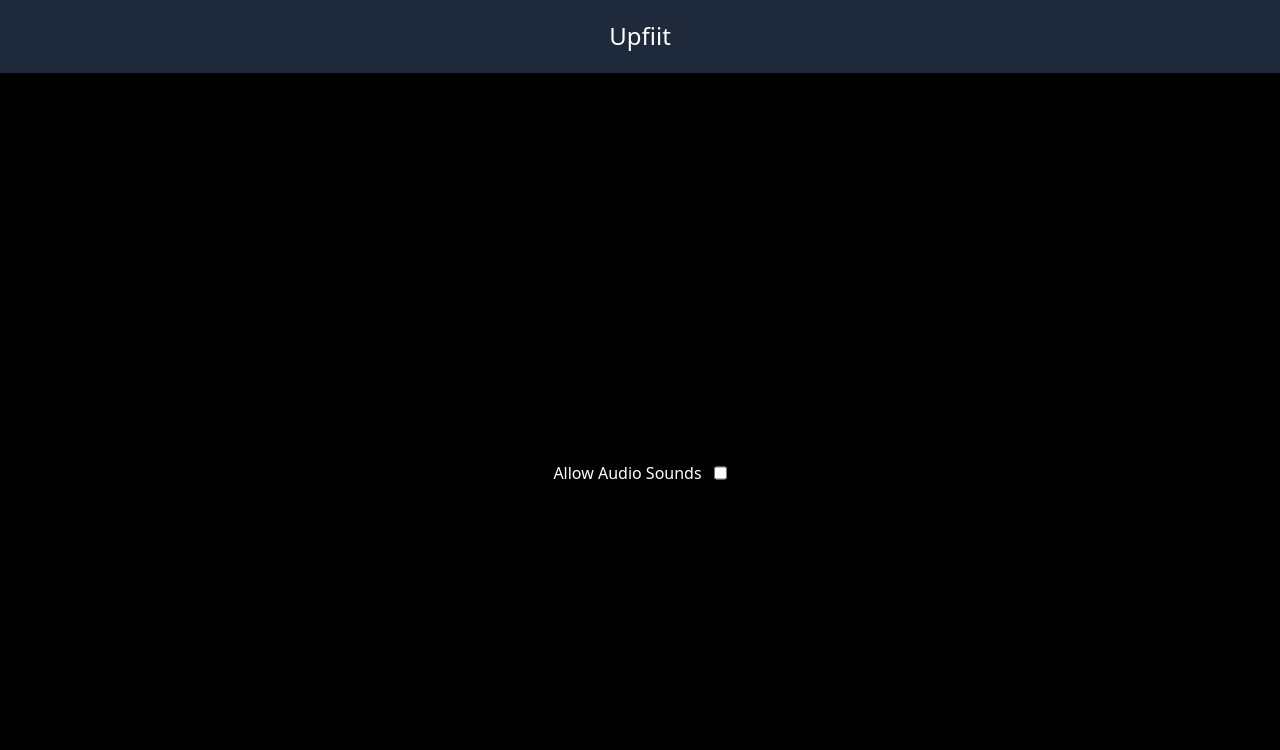
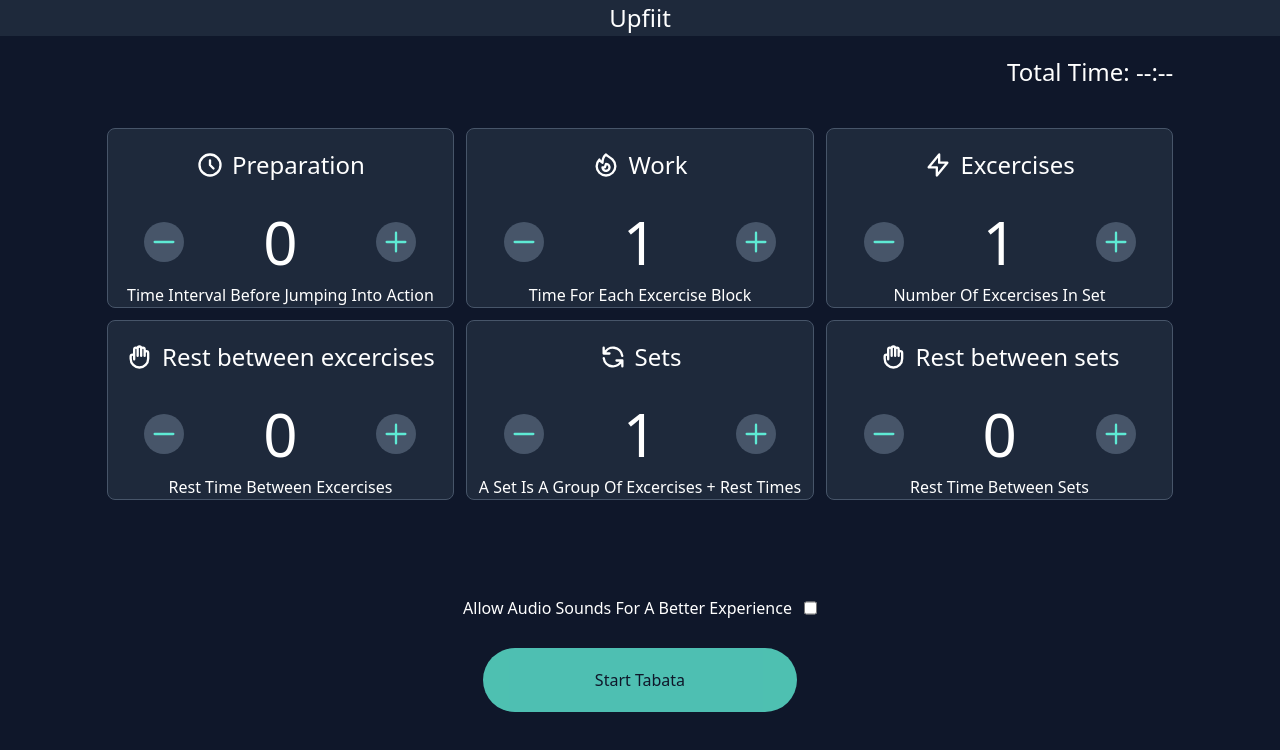
Before and after one commit to falvarezco/upfiit, a React (Vite) app: page / in a window 1280 px wide. Shown: the top 750 px of the page. Built offline with nearby package versions, Linux system fonts and the light colour scheme.

Commit message:
UI functionality tweaks at the preview, highlight current and pause/continue functionality and design

```diff
--- a/package.json
+++ b/package.json
@@ -28,6 +28,7 @@
     "react-redux": "^8.0.1",
     "redux-thunk": "^2.4.1",
     "typescript": "^4.7.3",
-    "use-state-with-callback": "^3.0.2"
+    "use-state-with-callback": "^3.0.2",
+    "uuid": "^9.0.1"
   }
 }
--- a/src/App.tsx
+++ b/src/App.tsx
@@ -31,7 +31,7 @@
   } = useSelector(({ tabataState }: RootState) => tabataState);
   const [dingSound, setDingSound] = useState<any>(null);
   const [finalDingSound, setFinalDingSound] = useState<any>(null);
-  const [audioInitialized, onInitAudio] = useState(false);
+  const [audioInitialized, onAllowAudio] = useState(false);
   const dispatch = useDispatch();
 
   useEffect(() => {
@@ -47,13 +47,16 @@
     dispatch(updateConfigValues({name, newValue}))
   };
 
-  const StartAudioConfig = () => {
-    // Load Sounds with given user permission
-    setDingSound(new AudioBuffer(DING_SOUND_URL, 0, 1));
-    setFinalDingSound(new AudioBuffer(FINAL_DING_SOUND_URL, 0, 1));
-    // Set initAudio Flag to true
-    onInitAudio(true);
+  const audioConfigToggle = () => {
+    if (!audioInitialized) {
+      // Load Sounds with given user permission
+      setDingSound(new AudioBuffer(DING_SOUND_URL, 0, 1));
+      setFinalDingSound(new AudioBuffer(FINAL_DING_SOUND_URL, 0, 1));
+      // Set initAudio Flag to true
+      onAllowAudio(true);
+    }
   }
+
 
   const onTabataWorkInit = () => {
     dispatch(generateWorkCycles());
@@ -67,7 +70,7 @@
         <ConfigView
           audioInitialized={audioInitialized}
           timeSummary={totalTime}
-          onInitAudio={StartAudioConfig}
+          onAllowAudio={audioConfigToggle}
           onCardUpdate={onHandleConfigUpdate}
           onWorkInit={onTabataWorkInit}
           data={configValues}
--- a/src/components/Button.tsx
+++ b/src/components/Button.tsx
@@ -3,19 +3,25 @@
 const BUTTON_CLASSES = `
   px-10 m-5 py-5 mb-20 bg-teal-300
   hover:bg-teal-400 text-slate-900
-  rounded-lg select-none text-bold transition
-  ease-in-out delay-50 cursor-pointer
+  rounded-full select-none text-bold transition
+  ease-in-out delay-50 cursor-pointer hover:opacity-[0.8]
 `;
 
 interface ButtonProps {
+  className: string,
   children: ReactNode,
   onButtonClick: MouseEventHandler<HTMLButtonElement>,
   isDisabled?: boolean,
 }
 
-const Button: FC<ButtonProps> = ({children, onButtonClick, isDisabled}): JSX.Element => {
+const Button: FC<ButtonProps> = ({className, children, onButtonClick, isDisabled}): JSX.Element => {
+  const btnClasses = !className ? isDisabled ? BUTTON_CLASSES + 'opacity-[0.8] cursor-not-allowed' : BUTTON_CLASSES: className;
   return (
-    <button className={BUTTON_CLASSES} onClick={onButtonClick} disabled={isDisabled}>
+    <button
+      className={btnClasses}
+      onClick={onButtonClick}
+      disabled={isDisabled}
+    >
       {children}
     </button>
   );
--- a/src/components/ConfigView.tsx
+++ b/src/components/ConfigView.tsx
@@ -22,19 +22,7 @@
   data: InitialConfig,
   onCardUpdate: (value: NewValue) => void,
   onWorkInit: EventHandler<MouseEvent>,
-  onInitAudio: any,
-}
-
-// Provisional Fix for IOS mobile devices
-const AudioRequestConfirm = ({onUpdate}: any): any => {
-  return (
-    <div className="bg-black absolute w-full h-full text-center flex justify-center items-center">
-      <form className="flex gap-3">
-        <label className="text-white" htmlFor="audioCheck">Allow Audio Sounds</label>
-        <input id="audioCheck" type="checkbox" onChange={onUpdate}/>
-      </form>
-    </div>
-  )
+  onAllowAudio: any,
 }
 
 const ConfigView: FC<ConfigViewProps> = ({
@@ -43,10 +31,12 @@
   data,
   onCardUpdate,
   onWorkInit,
-  onInitAudio,
-}) => (
+  onAllowAudio,
+}) =>{
+
+  return (
     <>
-    {!audioInitialized && <AudioRequestConfirm onUpdate={onInitAudio}/>}
+      {/* {!audioInitialized && <AudioRequestConfirm onUpdate={onInitAudio}/>} */}
       <div className="flex w-10/12 flex-row-reverse">
         <h1 className="text-white text-2xl my-5 select-none">
           {/* TODO: Move this to utils, this line too long */}
@@ -56,8 +46,15 @@
       <form className="mb-20 mt-5 w-10/12 grid grid-cols-1 md:grid-cols-2 lg:grid-cols-3 gap-3">
         {cards.map(card => card && <ConfigCard key={card.name} value={data[card.name]} {...card} onUpdate={onCardUpdate}/>)}
       </form>
-    <Button onButtonClick={onWorkInit}>{startButton}</Button>
+      <footer className="flex flex-col justify-center p-2">
+        <form className="flex gap-3 my-2 justify-center">
+          <label className="text-white" htmlFor="audioCheck">Allow Audio Sounds For A Better Experience</label>
+          <input id="audioCheck" type="checkbox" onChange={onAllowAudio}/>
+        </form>
+        <Button onButtonClick={onWorkInit} isDisabled={!audioInitialized}>{startButton}</Button>
+      </footer>
     </>
-);
+  )
+};
 
 export default ConfigView;
--- a/src/components/Icon.tsx
+++ b/src/components/Icon.tsx
@@ -7,6 +7,9 @@
   RefreshIcon,
   MinusIcon,
   PlusIcon,
+  PauseIcon,
+  PlayIcon,
+  XCircleIcon,
 } from '@heroicons/react/outline';
 
 interface IconProps {
@@ -35,6 +38,12 @@
       return <MinusIcon className={classStyles}/>
     case 'plus':
       return <PlusIcon className={classStyles}/>
+    case 'pause':
+      return <PauseIcon className={classStyles}/>
+    case 'play':
+      return <PlayIcon className={classStyles}/>
+    case 'close':
+      return <XCircleIcon className={classStyles}/>
     default:
       return;
   }
--- a/src/components/WorkView.tsx
+++ b/src/components/WorkView.tsx
@@ -1,4 +1,5 @@
 import React, { FC, useEffect, useRef, useState } from 'react';
+import { lowerCase, capitalize } from 'lodash';
 import { useDispatch } from 'react-redux';
 import { AppDispatch } from '../store';
 import { Cycle, InitialConfig } from '../types';
@@ -9,6 +10,13 @@
 import tabataIterator from '../utils/tabataIterator';
 import WorkInterval from './WorkInterval';
 import Button from './Button';
+import Icon from './Icon';
+
+
+const END_BUTTON_CLASSES = "flex gap-3 align-middle px-8 py-5 rounded-full background-opacity-0 border border-red-400 text-red-400 justify-center items-center hover:opacity-[0.8] transition ease-in-out delay-50 cursor-pointer";
+const CONTROL_BUTTON_CLASSES = "flex gap-3 align-middle bg-teal-300 px-8 py-5 rounded-full align-middle justify-center items-center hover:opacity-[0.8] transition ease-in-out delay-50 cursor-pointer"
+const BUTTON_ICON_CLASSES = 'h-10 w-10 stroke-slate-800';
+const BUTTON_END_ICON_CLASSES = 'h-10 w-10 stroke-red-400';
 
 interface WorkViewProps {
   internalCyIndex: number,
@@ -46,6 +54,7 @@
   const totalTimeCount = useRef(timeSummary);
   const { cycle, time } = currentCycle;
   const [cyTimeCount, updateTimeCount] = useState(time);
+  const [pausedState, onPausedState] = useState(false);
 
   const playSound = (segs: number) => {
     if (segs <= 3 && dingSound != null) {
@@ -62,8 +71,16 @@
     totalTimeCount.current = totalTimeCount.current - 1;
   };
 
-  const onPauseTimer = () => cyTimer.current && cyTimer.current.pause();
-  const onResumeTimer = () => cyTimer.current && cyTimer.current.resume();
+  const onUpdateTimeState = () => {
+    if (!pausedState && cyTimer.current) {
+      onPausedState(true);
+      cyTimer.current.pause();
+    } else {
+      onPausedState(false);
+      cyTimer.current.resume();
+    }
+  }
+  const onFinishTabata = () => location.reload();
 
   useEffect(() => {
     // Initialize Cycle
@@ -93,23 +110,23 @@
       </div>
       <div className="flex flex-col w-full h-full px-10">
         {/* Counter Section */}
-        <div className="flex flex-row h-full gap-4 align-middle">
+        <div className="flex flex-col md:flex-row h-full gap-4 align-middle">
           <WorkInterval name={cycle} time={segsToNum(cyTimeCount)}/>
           {/* Work Preview */}
-          {cycle !== PREPARATION ?(
-            <div className="flex flex-col w-2/12 bg-slate-800 rounded-lg border border-slate-600 p-3">
+          {cycle !== PREPARATION ? (
+            <div className="flex flex-col w-full md:w-3/12 bg-slate-800 rounded-lg border border-slate-600 p-2">
               <div className="flex bg-slate-600 rounded-full w-full justify-center p-2">
                 <h1 className='text-white text-xl text-center'>
                   {cycle !== PREPARATION ? `${currentSet}/${totalSets} Sets` : ''}
                 </h1>
               </div>
-              <ul className="flex flex-col w-full p-4">
-                {cycles[currentSet].map(({ cycle, time }) => (
-                  <li key={currentSet} className="flex w-full gap-2 h-auto text-lg text-white py-2 items-center">
-                    <section className="flex w-[38px] h-[38px] bg-slate-600 rounded-full text-white items-center justify-center">
+              <ul className="flex flex-col w-full pt-4">
+                {cycles[currentSet].map(({ id, cycle, time }) => (
+                  <li key={id} className="flex w-full gap-2 h-auto text-lg text-white py-2 items-center">
+                    <section className={`flex w-[38px] h-[38px] ${ id === currentCycle.id ? 'bg-teal-300' :' bg-slate-600' } rounded-full text-white items-center justify-center`}>
                       {segsToNum(time)}
                     </section>
-                    {cycle}
+                    <p className="text-[16px]">{capitalize(lowerCase(cycle))}</p>
                   </li>
                 ))}
               </ul>
@@ -117,9 +134,22 @@
           ) : null}
         </div>
         {/* Set Counter */}
-        <div className=' flex justify-center'>
-          <Button onButtonClick={onPauseTimer}>Pause</Button>
-          <Button onButtonClick={onResumeTimer}>Resume</Button>
+        <div className='flex flex-col gap-5 justify-center lg:flex-row py-8'>
+          <Button className={CONTROL_BUTTON_CLASSES} onButtonClick={onUpdateTimeState}>{!pausedState ? (
+            <>
+              <Icon iconName="pause" classes={BUTTON_ICON_CLASSES} />
+              <span className='text-lg'>Pause</span>
+            </>
+          ): (
+            <>
+              <Icon iconName="play" classes={BUTTON_ICON_CLASSES} />
+              <span className='text-lg'>Continue</span>
+            </>
+          )}</Button>
+          <Button className={END_BUTTON_CLASSES} onButtonClick={onFinishTabata}>
+            <Icon iconName="close" classes={BUTTON_END_ICON_CLASSES} />
+            <span className='text-lg'>End Tabata</span>
+          </Button>
         </div>
       </div>
     </section>
--- a/src/store/tabata.ts
+++ b/src/store/tabata.ts
@@ -1,5 +1,6 @@
 
 import { createSlice, PayloadAction } from '@reduxjs/toolkit';
+import { v4 as uuid } from 'uuid';
 import { InitialState, Cycle } from '../types';
 import { numberToSeg } from '../utils/timeTransformers';
 
@@ -94,15 +95,15 @@
           // Is the last one
           if (excerciseCounter === excercises - 1) {
             workIntervals.push(
-              {cycle: WORK, time: numberToSeg(work)},
+              {id: uuid(), cycle: WORK, time: numberToSeg(work)},
             );
           // Is a work excercise at the middle of the list (takes into account rest time in between)
           } else {
             workIntervals.push(
-              {cycle: WORK, time: numberToSeg(work)},
+              {id: uuid(), cycle: WORK, time: numberToSeg(work)},
             );
             hasRestBetweenExcercises && workIntervals.push(
-              {cycle: REST_BT_EXCERCISES, time: numberToSeg(restBetweenExcercises)},
+              {id: uuid(), cycle: REST_BT_EXCERCISES, time: numberToSeg(restBetweenExcercises)},
             );
           }
         }
--- a/src/types/index.ts
+++ b/src/types/index.ts
@@ -8,6 +8,7 @@
 }
 
 interface Cycle {
+  id: string,
   cycle: string,
   time: number,
 }
--- a/src/utils/tabataIterator.ts
+++ b/src/utils/tabataIterator.ts
@@ -51,7 +51,7 @@
   }
 
   if (isLastCy) {
-    return dispatch({type: FINISHED_TABATA});
+    return dispatch({ type: FINISHED_TABATA });
   }
 
   resetNextCount(nextCycle.time);
```
Also changed, not shown: 2 other files (tests, documents, lock files or other folders). Lines whose indentation alone changed are shown as unchanged.
